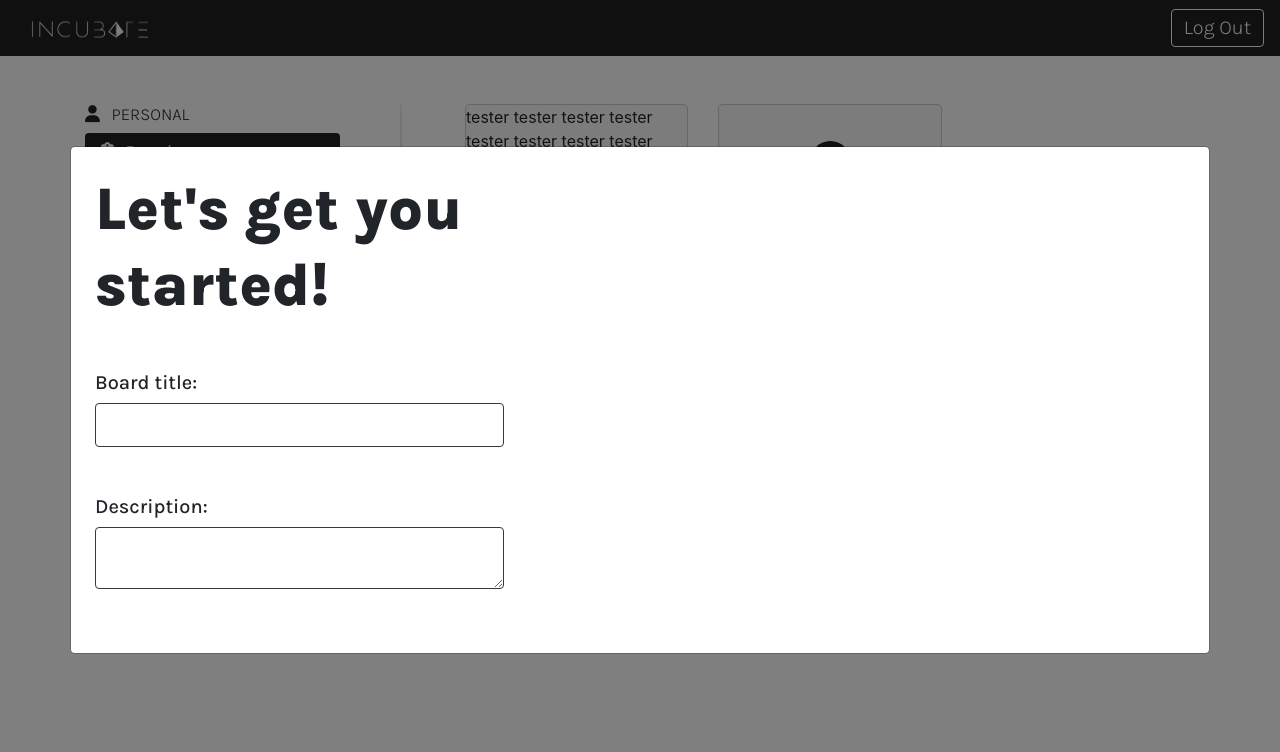
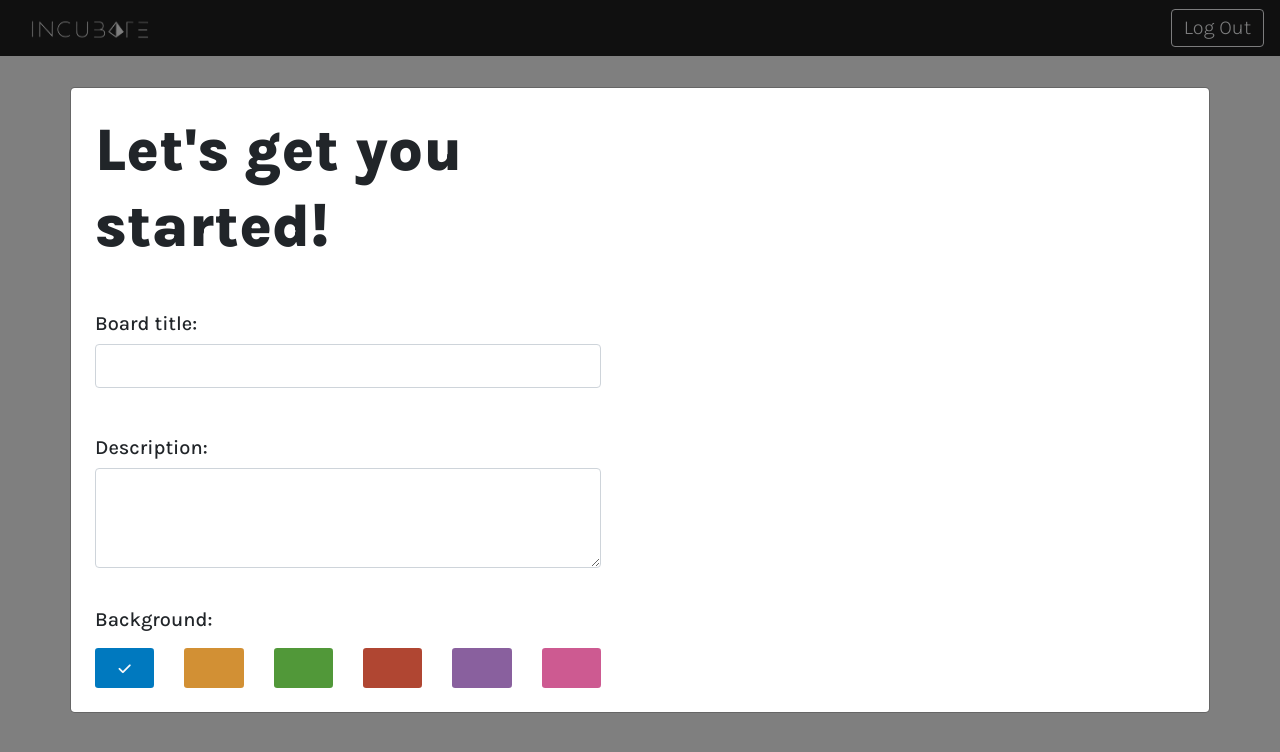
Before and after one commit to Soban-Farhan/Incubate, a React (Create React App) app in the folder Incubate/client/: page /boards in a window 1280 px wide. Shown: the top 752 px of the page. Built offline with nearby package versions, Linux system fonts and the light colour scheme; sample sign-in values are in the browser's storage.

Commit message:
Board color
When creating the board, the user can now select from preset colors for background.

```diff
--- a/Incubate/client/src/css/master.css
+++ b/Incubate/client/src/css/master.css
@@ -140,6 +140,11 @@ a:hover {
     border: 1px solid #000;
 }
 
+.checkbox-design {
+    width: 100%;
+    height: 40px;
+}
+
 @media screen and (max-width: 990px) {
     .font-karla {
         font-size: 18px;
--- /dev/null
+++ b/Incubate/client/src/includes/baordData.js
@@ -0,0 +1 @@
+export default backgroundColor = []
--- a/Incubate/client/src/views/board/create.js
+++ b/Incubate/client/src/views/board/create.js
@@ -10,7 +10,7 @@ class Create extends Component {
             boardDesc: "",
             boardNameError: null,
             boardDescError: null,
-            background: "",
+            background: "#0079bf",
             otherError: [ false, "" ]
         }
 
@@ -36,22 +36,28 @@ class Create extends Component {
         });
 
 
-
     }
 
     handleChange = (e) => {
 
         let nam = e.target.name;
-        let val = e.target.value.trim();
+        let val = e.target.type === 'checkbox' ? e.target.checked : e.target.value.trim();
 
         this.setState({ [nam]: val });
 
     }
 
+    // handleButtonClick = (e) => {
+
+    //     let val = e.target.value;
+
+    //     this.setState({ background: val });
+    // }
+
 
     render() {
         return  <Row className="h-100">
-                    <Col sm={5}>
+                    <Col sm={{ span: 6, offset: 0}}>
                         <div className="p-4">
                             <p className="font-karla-heavy">
                                 Let's get you started!
@@ -59,13 +65,11 @@ class Create extends Component {
                             <div className="p-3" />
                             <form onSubmit={this.handleSubmit}>
                                 <Row>
-                                    <Col>
-                                        <Row>
                                     <Col lg={12} className="text-left">
                                         <label className="font-karla"> <strong> Board title: </strong> </label>
                                     </Col>
                                     <Col lg={12}>
-                                                <input name="boardName" type="text" className="form-control font-karla border-dark"
+                                        <input name="boardName" type="text" className="form-control font-karla"
                                             value={this.state.boardName} onChange={this.handleChange} />
                                         <div style={{ color: "red" }}>
                                             <p> { this.state.boardNameError != null ? <><i className="fas fa-exclamation-circle"/> {this.state.boardNameError}</> : "" } &nbsp; </p>
@@ -78,20 +82,83 @@ class Create extends Component {
                                         <label className="font-karla"> <strong> Description: </strong> </label>
                                     </Col>
                                     <Col lg={12}>
-                                                <textarea name="boardDesc" type="text" className="form-control font-karla border-dark"
-                                                    value={this.state.boardDesc} onChange={this.handleChange}></textarea>
+                                        <textarea name="boardDesc" type="text" className="form-control font-karla"
+                                            value={this.state.boardDesc} onChange={this.handleChange} style={{ height: "100px"}}></textarea>
                                         <div style={{ color: "red" }}>
                                             <p> { this.state.boardDescError != null ? <><i className="fas fa-exclamation-circle"/> {this.state.boardDescError}</> : "" } &nbsp; </p>
                                         </div>
                                     </Col>
+                                </Row>
+                                <Row>
+                                    <Col lg={12} className="text-left">
+                                        <label className="font-karla"> <strong> Background: </strong> </label>
+                                    </Col>
+                                    <Col lg={12}>
+                                        <Row>
+                                            <Col xs={4} sm={2}>
+                                                <div className="p-1" />
+                                                <button name="background" value="#0079bf" className="checkbox-design btn btn-sm text-center text-light"
+                                                    style={{ backgroundColor: "#0079bf" }} onClick={this.handleChange} >
+                                                    { this.state.background === "#0079bf" ? <i className="fas fa-check"/> : null }
+                                                </button>
+                                            </Col>
+                                            <Col xs={4} sm={2}>
+                                                <div className="p-1" />
+                                                <button name="background" value="#d29034" className="checkbox-design btn btn-sm text-center text-light"
+                                                    style={{ backgroundColor: "#d29034" }} onClick={this.handleChange} >
+                                                    { this.state.background === "#d29034" ? <i className="fas fa-check"/> : null }
+                                                </button>
+                                            </Col>
+                                            <Col xs={4} sm={2}>
+                                                <div className="p-1" />
+                                                <button name="background" value="#519839" className="checkbox-design btn btn-sm text-center text-light"
+                                                    style={{ backgroundColor: "#519839" }} onClick={this.handleChange} >
+                                                    { this.state.background === "#519839" ? <i className="fas fa-check"/> : null }
+                                                </button>
+                                            </Col>
+                                            <Col xs={4} sm={2}>
+                                                <div className="p-1" />
+                                                <button name="background" value="#b04632" className="checkbox-design btn btn-sm text-center text-light"
+                                                    style={{ backgroundColor: "#b04632" }} onClick={this.handleChange} >
+                                                    { this.state.background === "#b04632" ? <i className="fas fa-check"/> : null }
+                                                </button>
+                                            </Col>
+                                            <Col xs={4} sm={2}>
+                                                <div className="p-1" />
+                                                <button name="background" value="#89609e" className="checkbox-design btn btn-sm text-center text-light"
+                                                    style={{ backgroundColor: "#89609e" }} onClick={this.handleChange} >
+                                                    { this.state.background === "#89609e" ? <i className="fas fa-check"/> : null }
+                                                </button>
+                                            </Col>
+                                            <Col xs={4} sm={2}>
+                                                <div className="p-1" />
+                                                <button name="background" value="#cd5a91" className="checkbox-design btn btn-sm text-center text-light"
+                                                    style={{ backgroundColor: "#cd5a91" }} onClick={this.handleChange} >
+                                                    { this.state.background === "#cd5a91" ? <i className="fas fa-check"/> : null }
+                                                </button>
+                                            </Col>
+                                            {/* <Col xs={3}>
+                                            <div className="p-1" />
+                                                <button value="#d29034" className="checkbox-design btn btn-sm border-dark" style={{ backgroundColor: "#d29034" }}/>
+                                            </Col>
+                                            <Col xs={3}>
+                                                <div className="p-1" />
+                                                <button value="#000" className="checkbox-design btn btn-sm border-dark" style={{ backgroundColor: "#000" }}/>
+                                            </Col>
+                                            <Col xs={3}>
+                                                <div className="p-1" />
+                                                <button value="#000" className="checkbox-design btn btn-sm text-center text-light" style={{ backgroundColor: "#000" }}>
+
+                                                </button>
+                                            </Col> */}
                                         </Row>
                                     </Col>
                                 </Row>
                             </form>
                         </div>
                     </Col>
-                    <Col sm={7}>
-                    </Col>
+                    {/* <Col sm={7}>
+                    </Col> */}
                 </Row>
     }
 
```
Lines whose indentation alone changed are shown as unchanged.
